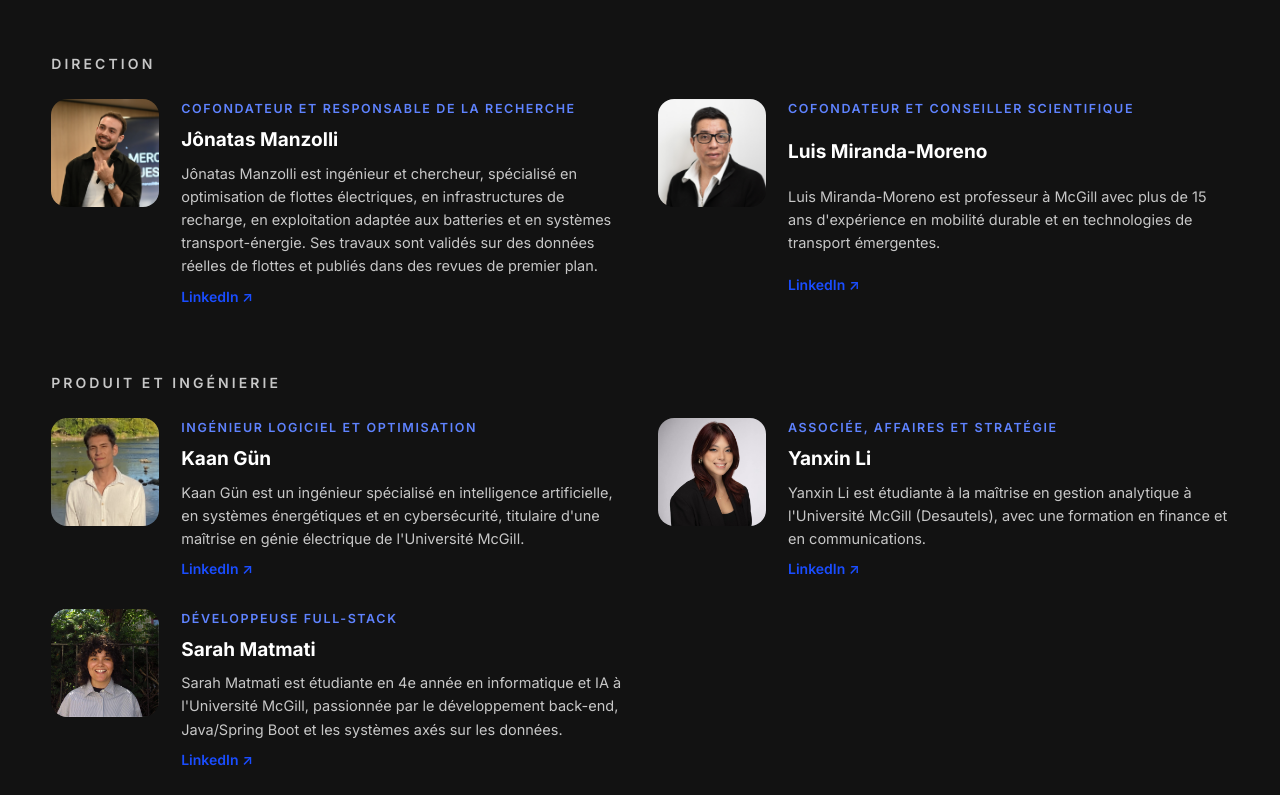
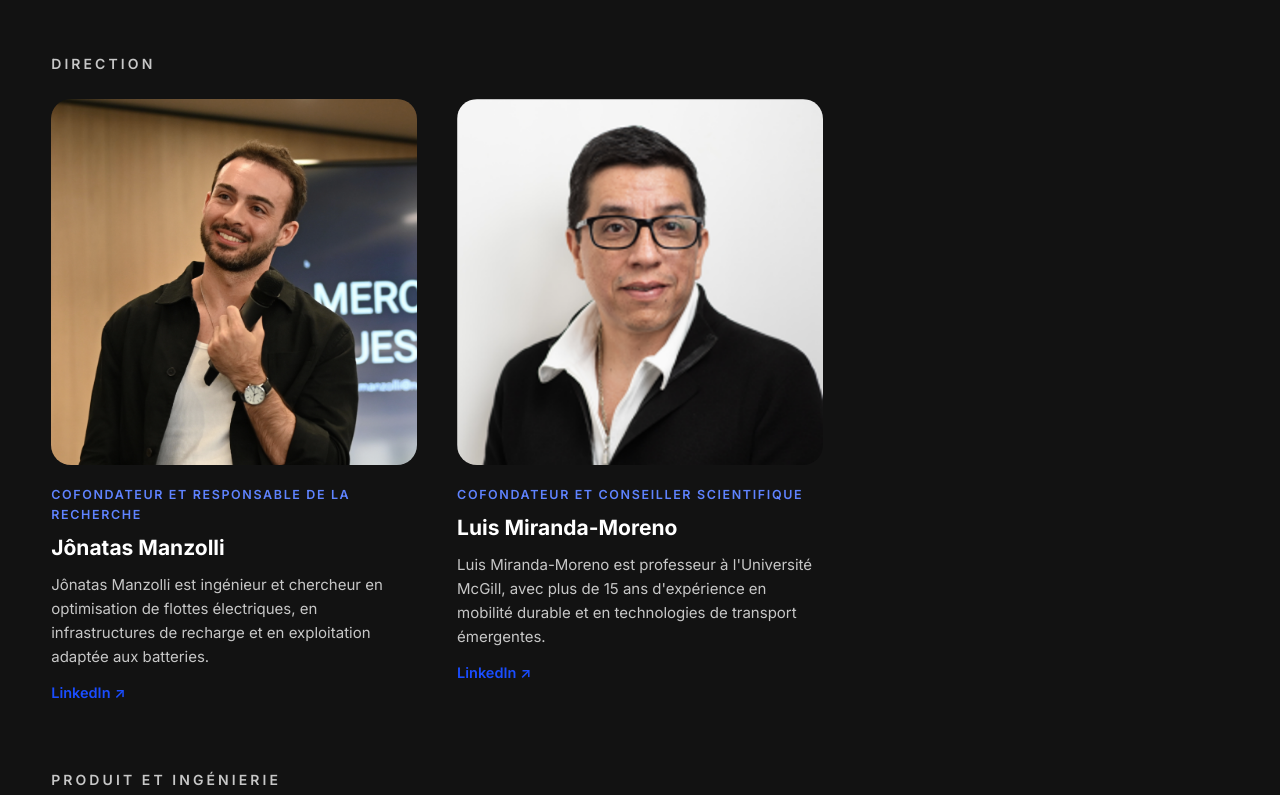
Before and after one commit to jmanzolli/Nextdriv_website, a plain HTML site: page fr/about.html in a window 1280 px wide. Shown: the part 805-1600 px from the top of the page. Drawn offline with Linux system fonts and the light colour scheme.

Commit message:
Restore large team photos on desktop; equalize member bio lengths
Desktop team returns to the three-column grid with full-width square
portraits. Mobile keeps the compact horizontal rows. Bios rewritten to
near-identical lengths (EN 158-161 chars, FR 152-156) so all five cards
render at the same height.

Co-Authored-By: Claude Fable 5 <noreply@anthropic.com>

```diff
--- a/assets/css/style.css
+++ b/assets/css/style.css
@@ -1086,44 +1086,34 @@ section { padding: 100px 0; }
   stroke-linejoin: round;
 }
 
-/* ---------- Team (compact horizontal cards) ---------- */
+/* ---------- Team ---------- */
 .team-grid {
   display: grid;
-  grid-template-columns: repeat(2, 1fr);
-  gap: 28px 36px;
+  grid-template-columns: repeat(3, 1fr);
+  gap: 40px;
   margin-top: 64px;
 }
 
-.member {
-  display: grid;
-  grid-template-columns: 108px 1fr;
-  column-gap: 22px;
-  align-items: start;
-  text-align: left;
-}
+.member { text-align: left; }
 
 .member img {
-  width: 108px;
-  height: 108px;
+  width: 100%;
+  aspect-ratio: 1 / 1;
   object-fit: cover;
-  border-radius: 16px;
+  border-radius: 20px;
   filter: grayscale(12%);
-  grid-row: span 4;
-}
-
-.member .role { margin-top: 0; }
-
-.member h3 { margin-top: 2px; font-size: 19px; font-weight: 700; }
-
-.member p { margin-top: 6px; color: var(--text-dim); font-size: 14.5px; }
+}
+
+.member h3 { margin-top: 22px; font-size: 21px; font-weight: 700; }
+
+.member p { margin-top: 8px; color: var(--text-dim); font-size: 15px; }
 
 .member .li-link {
   display: inline-flex;
-  margin-top: 8px;
+  margin-top: 12px;
   color: var(--accent);
-  font-size: 14px;
+  font-size: 14.5px;
   font-weight: 600;
-  justify-self: start;
 }
 
 .member .li-link:hover { text-decoration: underline; }
@@ -1574,8 +1564,15 @@ footer {
   .about-page .sec-mission { display: none; }
   .about-page .sec-case { display: none; }
   .team-grid { gap: 20px; margin-top: 28px; }
-  .team-grid:not(.team-grid--compact) .member { grid-template-columns: 88px 1fr; column-gap: 16px; }
+  .team-grid:not(.team-grid--compact) .member {
+    display: grid;
+    grid-template-columns: 88px 1fr;
+    column-gap: 16px;
+    align-items: center;
+  }
   .team-grid:not(.team-grid--compact) .member img { width: 88px; height: 88px; border-radius: 12px; grid-row: span 2; }
+  .team-grid:not(.team-grid--compact) .member .role { margin-top: 0; font-size: 11.5px; }
+  .team-grid:not(.team-grid--compact) .member h3 { margin-top: 0; font-size: 18px; }
   .team-grid:not(.team-grid--compact) .member p:not(.role) { grid-column: 1 / -1; margin-top: 10px; font-size: 14px; }
   .team-grid:not(.team-grid--compact) .member .li-link { grid-column: 2; margin-top: 0; }
   .team-grid--compact { gap: 18px; }
--- a/fr/about.html
+++ b/fr/about.html
@@ -67,14 +67,14 @@
           <img src="../assets/img/team-jonatas.jpg" alt="Jônatas Manzolli" loading="lazy" decoding="async" width="600" height="600">
           <p class="role">Cofondateur et responsable de la recherche</p>
           <h3>Jônatas Manzolli</h3>
-          <p>Jônatas Manzolli est ingénieur et chercheur, spécialisé en optimisation de flottes électriques, en infrastructures de recharge, en exploitation adaptée aux batteries et en systèmes transport-énergie. Ses travaux sont validés sur des données réelles de flottes et publiés dans des revues de premier plan.</p>
+          <p>Jônatas Manzolli est ingénieur et chercheur en optimisation de flottes électriques, en infrastructures de recharge et en exploitation adaptée aux batteries.</p>
           <a class="li-link" href="https://www.linkedin.com/in/jmanzolli/" target="_blank" rel="noopener">LinkedIn &#8599;</a>
         </div>
         <div class="member">
           <img src="../assets/img/team-luis.png" alt="Luis Miranda-Moreno" loading="lazy" decoding="async" width="600" height="600">
           <p class="role">Cofondateur et conseiller scientifique</p>
           <h3>Luis Miranda-Moreno</h3>
-          <p>Luis Miranda-Moreno est professeur à McGill avec plus de 15 ans d'expérience en mobilité durable et en technologies de transport émergentes.</p>
+          <p>Luis Miranda-Moreno est professeur à l'Université McGill, avec plus de 15 ans d'expérience en mobilité durable et en technologies de transport émergentes.</p>
           <a class="li-link" href="https://www.linkedin.com/in/luis-miranda-moreno-dr-a8793019/" target="_blank" rel="noopener">LinkedIn &#8599;</a>
         </div>
       </div>
@@ -84,21 +84,21 @@
           <img src="../assets/img/team-kaan.jpg" alt="Kaan Gün" loading="lazy" decoding="async" width="600" height="600">
           <p class="role">Ingénieur logiciel et optimisation</p>
           <h3>Kaan Gün</h3>
-          <p>Kaan Gün est un ingénieur spécialisé en intelligence artificielle, en systèmes énergétiques et en cybersécurité, titulaire d'une maîtrise en génie électrique de l'Université McGill.</p>
+          <p>Kaan Gün est ingénieur spécialisé en intelligence artificielle, systèmes énergétiques et cybersécurité, avec une maîtrise en génie électrique de McGill.</p>
           <a class="li-link" href="https://www.linkedin.com/in/kaan-t-gun/" target="_blank" rel="noopener">LinkedIn &#8599;</a>
         </div>
         <div class="member">
           <img src="../assets/img/team-yanxin.jpeg" alt="Yanxin Li" loading="lazy" decoding="async" width="600" height="600">
           <p class="role">Associée, affaires et stratégie</p>
           <h3>Yanxin Li</h3>
-          <p>Yanxin Li est étudiante à la maîtrise en gestion analytique à l'Université McGill (Desautels), avec une formation en finance et en communications.</p>
+          <p>Yanxin Li est étudiante à la maîtrise en gestion analytique à l'Université McGill (Desautels), avec une formation en finance, communications et stratégie.</p>
           <a class="li-link" href="https://www.linkedin.com/in/yanxin-li-/" target="_blank" rel="noopener">LinkedIn &#8599;</a>
         </div>
         <div class="member">
           <img src="../assets/img/team-sarah.jpeg" alt="Sarah Matmati" loading="lazy" decoding="async" width="600" height="600">
           <p class="role">Développeuse full-stack</p>
           <h3>Sarah Matmati</h3>
-          <p>Sarah Matmati est étudiante en 4e année en informatique et IA à l'Université McGill, passionnée par le développement back-end, Java/Spring Boot et les systèmes axés sur les données.</p>
+          <p>Sarah Matmati est étudiante en 4e année en informatique et IA à McGill, passionnée par le back-end, Java/Spring Boot et les systèmes axés sur les données.</p>
           <a class="li-link" href="https://www.linkedin.com/in/sarah-matmati26/" target="_blank" rel="noopener">LinkedIn &#8599;</a>
         </div>
       </div>
```
Also changed, not shown: about.html (+4 -4 lines).
